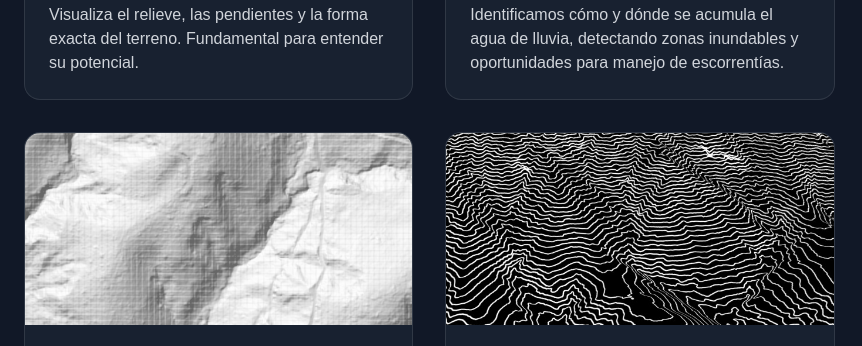
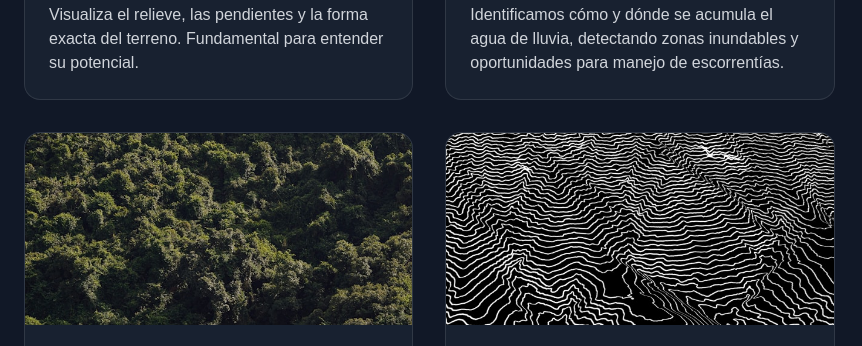
Before and after one commit to Reliev3/Relieve-Website, a plain HTML site: page index.html in a window 1280 px wide. Shown: the part 1191-1537 px from the top of the page, 0-862 px from the left. Drawn offline with nearby package versions, Linux system fonts and the light colour scheme; a web font is replaced by a local one.

Commit message:
Update index.html

```diff
--- a/index.html
+++ b/index.html
@@ -165,10 +165,10 @@
                             <p class="text-gray-300">Recibe mapas de contorno precisos que detallan las variaciones de elevación, cruciales para planificación.</p>
                         </div>
                     </div>
-                    <!-- Service 4: Análisis de Datos -->
+                    <!-- Service 4: Análisis Integral del Terreno -->
                     <div class="glass-card">
                         <div class="h-48 w-full">
-                           <img src="image8.jpg" alt="Modelo de elevación digital de un terreno" class="h-full w-full object-cover">
+                           <img src="image1.jpg" alt="Fotografía aérea para análisis integral del terreno" class="h-full w-full object-cover">
                         </div>
                         <div class="p-6 flex-grow flex flex-col">
                             <h3 class="text-xl font-semibold mb-2 text-emerald-400">Análisis Integral del Terreno</h3>
```
